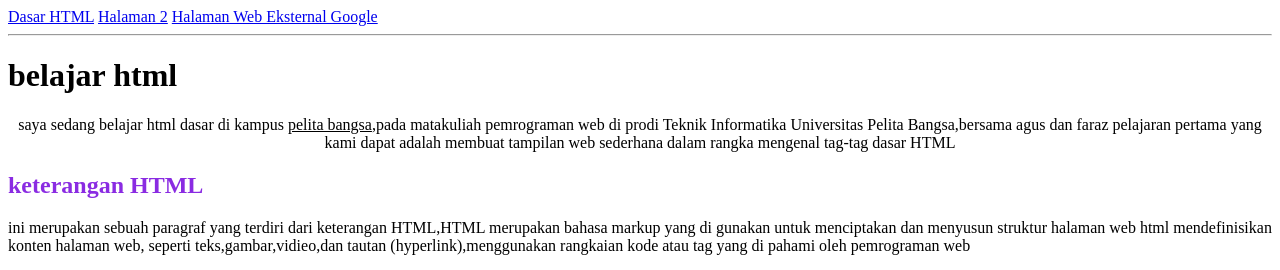
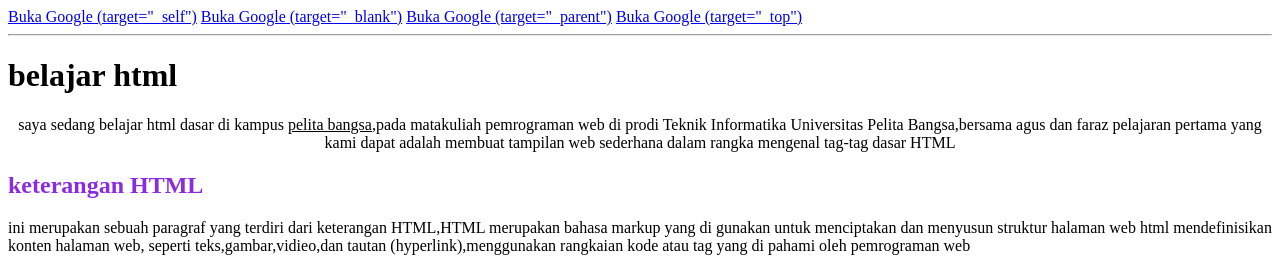
Before and after one commit to dhika154/lab-1-web, a plain HTML site: page index.html in a window 1280 px wide. Shown: the top 270 px of the page. Drawn offline with Linux system fonts and the light colour scheme.

Commit message:
Update index.html

```diff
--- a/index.html
+++ b/index.html
@@ -5,9 +5,14 @@
 </head>
 <body>
     <nav>
-<a href="lab1_tag_dasar.html">Dasar HTML</a>
-<a href="lab1_halaman2.html">Halaman 2</a>
-<a href="http://www.google.com">Halaman Web Eksternal Google</a>
+        <a href="https://www.google.com" target="_self">Buka Google (target="_self")</a>
+
+        <a href="https://www.google.com" target="_blank">Buka Google (target="_blank")</a>
+
+        <a href="https://www.google.com" target="_parent">Buka Google (target="_parent")</a>
+
+        <a href="https://www.google.com" target="_top">Buka Google (target="_top")</a>
+
 </nav>
 <hr>
     <h1>belajar html</h1>
```
